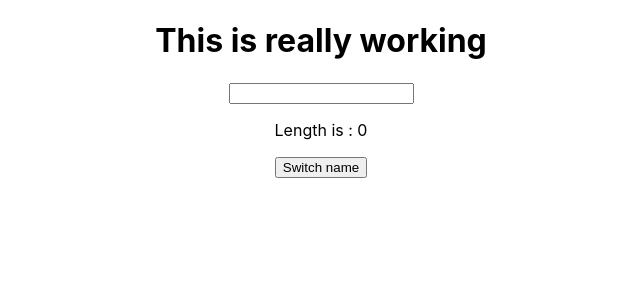
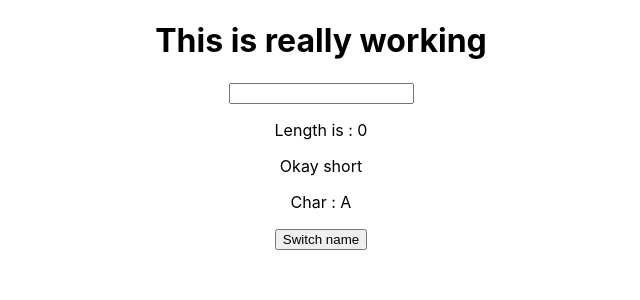
Before and after one commit to tlshifat/react_start, a React (Create React App) app: page / in a window 1280 px wide. Shown: the top 300 px of the page, without its empty margins (319-959 px from the left). Built offline with nearby package versions, Linux system fonts and the light colour scheme.

Commit message:
section 4 assignment done

```diff
--- a/src/App.js
+++ b/src/App.js
@@ -1,7 +1,8 @@
 import React,{ Component} from 'react';
 import './App.css';
 import Person from './Person/Person';
-
+import Validation from './Validation/Validation';
+import Char from './Char/Char';
 
 
 class App extends Component {
@@ -13,7 +14,9 @@ class App extends Component {
     ],
     name:"xx",
     show: false,
-    length: 0
+    length: 0,
+    chars:[]
+
   };
 
 
@@ -47,18 +50,32 @@ class App extends Component {
     this.setState({persons:persons});
   }
 
+  charsComponent=null;
+  getLength=(event)=>{
+      const chars=event.target.value.split('');
+      this.setState({
+        length:event.target.value.length,
+        chars:chars
 
-  getLength=(event)=>{
-      this.setState({
-        length:event.target.value.length
       });
   }
 
 
+  deleteChar=(event,index)=>{
+    const charsArray = this.state.chars.slice();
 
+    charsArray.splice(index,1);
+    this.setState({
+      chars:charsArray
+
+    });
+
+
+  }
   render(){
 
     let persons = null;
+    let charsComponents = null;
     if(this.state.show){
       persons=(
         <div className="personBlock">
@@ -67,16 +84,33 @@ class App extends Component {
             })}
       </div> );
     }
+    console.log(this.state.chars.length);
+    if(this.state.chars.length > 0){
+      charsComponents =  (
+        <div>
+            {
+              this.state.chars.map(
+                (char,index)=>{
+                  return <Char click={(event)=>this.deleteChar(event,index)} char={char} key={index+''+char}/>
+                }
+              )
+            }
+         </div>
+      );
+    }
 
     return (
       <div className="App">
        <h1> This is really working </h1>
        <input type="text" onChange={this.getLength}/>
-    <p>Length is : {this.state.length}</p>
+        <p>Length is : {this.state.length}</p>
+      < Validation len={this.state.length}/>
+      <Char char="A"/>
 
         <button onClick={this.togglePerson}> Switch name </button>
 
         {persons}
+        {charsComponents}
 
       </div>
     )
--- /dev/null
+++ b/src/Char/Char.css
@@ -0,0 +1,7 @@
+.Char {
+ display: inline-block;
+ padding:16px;
+ text-align: center;
+ margin: 16px;
+ border: 1px solid black;
+}
--- /dev/null
+++ b/src/Char/Char.js
@@ -0,0 +1,9 @@
+import React from 'react';
+
+const char = (props)=>{
+    return <p onClick={props.click}>Char  : {props.char} </p>
+}
+
+
+
+export default char;
--- /dev/null
+++ b/src/Validation/Validation.js
@@ -0,0 +1,16 @@
+import React from 'react';
+
+
+const validation=(props)=>{
+    let message = null;
+    if(props.len > 5){
+        message="big ";
+    } else {
+        message="short";
+    }
+    return <p>Okay {message}</p>
+};
+
+
+
+export default validation;
```
